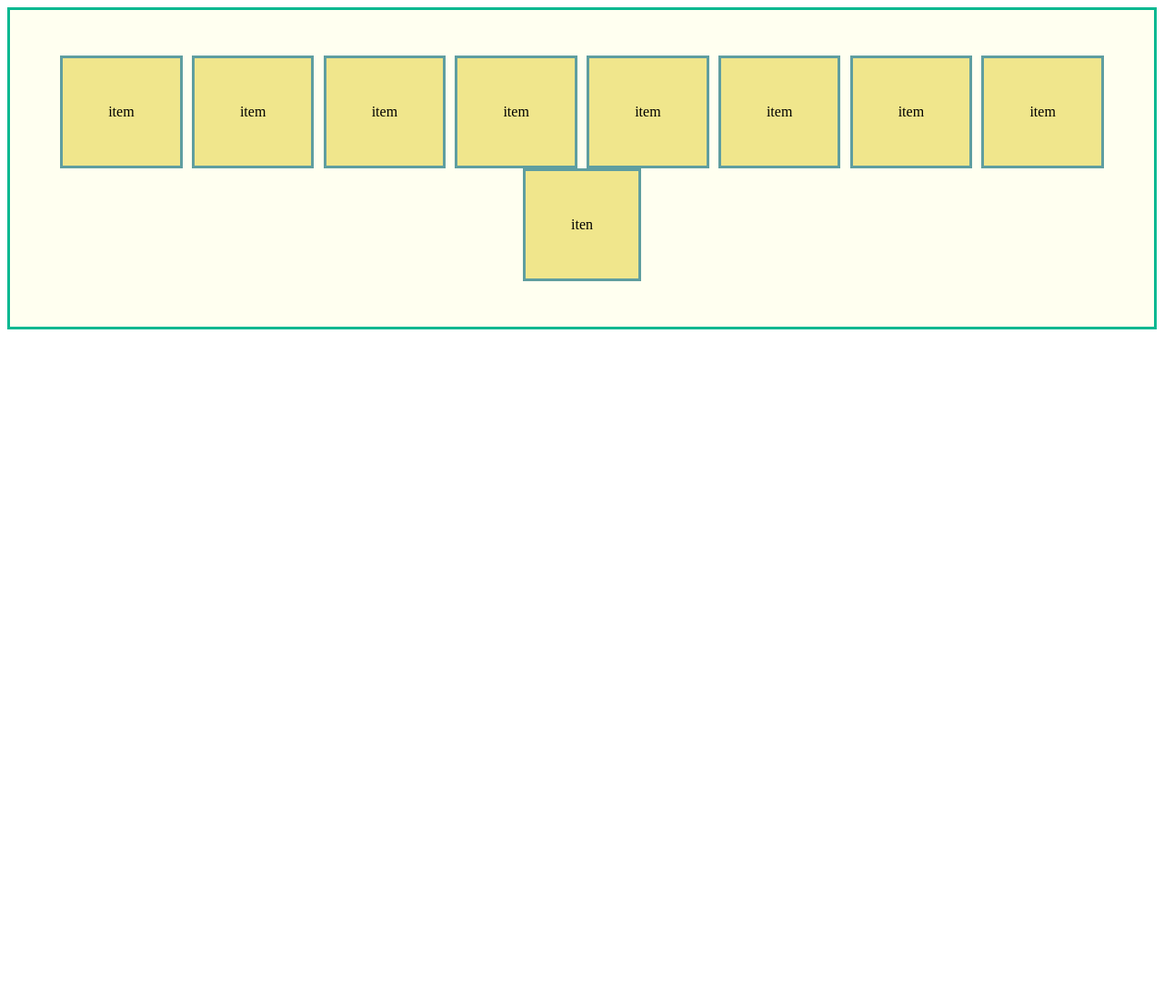
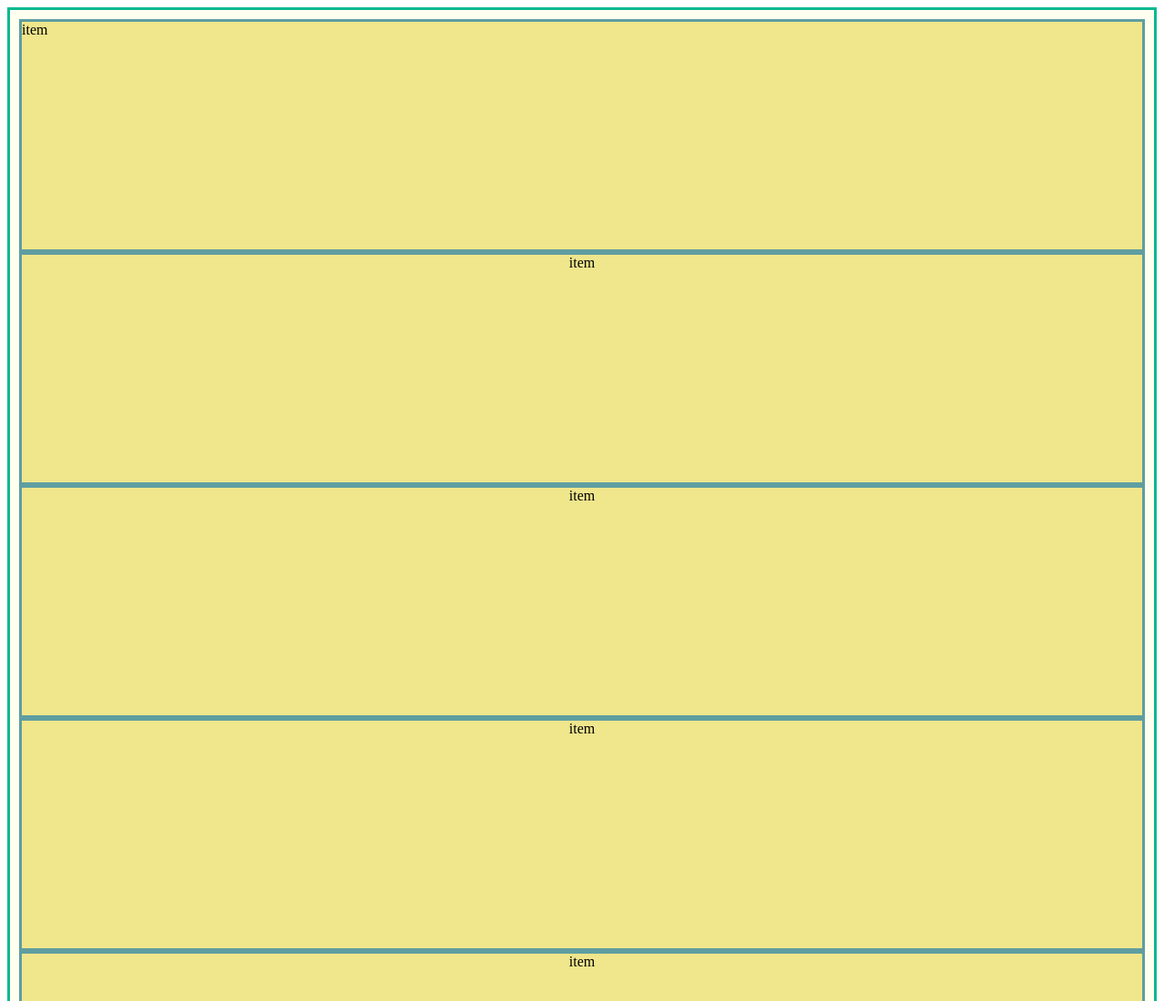
Before and after one commit to Kokosak00/wba-konecny-si-.C, a plain HTML site: page Untitled-1.html in a window 1280 px wide. Shown: the top 1100 px of the page at 91% size. Before the commit the page ends 800 px from the top, so only its background shows below. Drawn offline with Linux system fonts and the light colour scheme.

Commit message:
Add files via upload

```diff
--- a/style.css
+++ b/style.css
@@ -1,21 +1,36 @@
+
+
+
+
 .flex-container {
     border: rgb(8, 184, 145) solid;
     background-color: ivory;
-    padding: 50px;
+    padding: 10px;
+    display: flex;
+    flex-direction: row;
+    flex-wrap: wrap;
+    justify-content: center;
+
+
+
+
+
+
+  }
+  .flex-items{
+    border: cadetblue solid;
+    background-color: khaki;
+
+    width:100%;
+    height: 250px;
     display: flex;
     flex-direction: row;
     flex-wrap: wrap;
     justify-content: space-around;
-    align-items: stretch;
-    align-content: normal;
-  }
-  .flex-items{
-      border: cadetblue solid;
-      background-color: khaki;
-      padding: 50px;
 
-  }
 
+
+}
   .flex-items:nth-child(1) {
     display: block;
     flex-grow: 0;
@@ -24,93 +39,3 @@
     align-self: auto;
     order: 0;
   }
-
-  .flex-items:nth-child(2) {
-    display: block;
-    flex-grow: 0;
-    flex-shrink: 1;
-    flex-basis: auto;
-    align-self: auto;
-    order: 0;
-  }
-
-  .flex-items:nth-child(3) {
-    display: block;
-    flex-grow: 0;
-    flex-shrink: 1;
-    flex-basis: auto;
-    align-self: auto;
-    order: 0;
-  }
-
-  .flex-items:nth-child(4) {
-    display: block;
-    flex-grow: 0;
-    flex-shrink: 1;
-    flex-basis: auto;
-    align-self: auto;
-    order: 0;
-  }
-
-  .flex-items:nth-child(5) {
-    display: block;
-    flex-grow: 0;
-    flex-shrink: 1;
-    flex-basis: auto;
-    align-self: auto;
-    order: 0;
-  }
-
-  .flex-items:nth-child(6) {
-    display: block;
-    flex-grow: 0;
-    flex-shrink: 1;
-    flex-basis: auto;
-    align-self: auto;
-    order: 0;
-  }
-
-  .flex-items:nth-child(7) {
-    display: block;
-    flex-grow: 0;
-    flex-shrink: 1;
-    flex-basis: auto;
-    align-self: auto;
-    order: 0;
-  }
-
-  .flex-items:nth-child(8) {
-    display: block;
-    flex-grow: 0;
-    flex-shrink: 1;
-    flex-basis: auto;
-    align-self: auto;
-    order: 0;
-  }
-
-  .flex-items:nth-child(9) {
-    display: block;
-    flex-grow: 0;
-    flex-shrink: 1;
-    flex-basis: auto;
-    align-self: auto;
-    order: 0;
-  }
-
-  .flex-items:nth-child(10) {
-    display: block;
-    flex-grow: 0;
-    flex-shrink: 1;
-    flex-basis: auto;
-    align-self: auto;
-    order: 0;
-  }
-
-  .flex-items:nth-child(11) {
-    display: block;
-    flex-grow: 0;
-    flex-shrink: 1;
-    flex-basis: auto;
-    align-self: auto;
-    order: 0;
-  }
```
Also changed, not shown: Index.html (added, +19 -0 lines).
